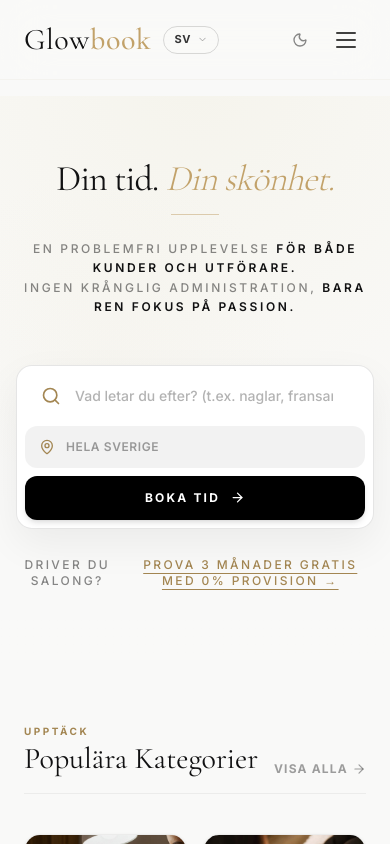
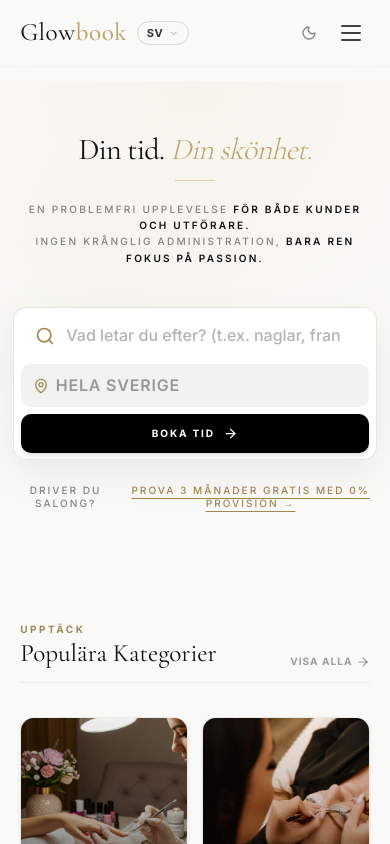
Before and after one commit to zofielyberg-del/glowbook, a Next.js app: page / in a window 390 px wide. Shown: the top 844 px of the page. Built offline with nearby package versions, Linux system fonts and the light colour scheme.

Commit message:
Optimize mobile viewport scaling (84%) for a spacious, comfortable mobile experience

```diff
--- a/src/app/globals.css
+++ b/src/app/globals.css
@@ -40,8 +40,16 @@
 }
 
 html {
-  font-size: 16px;
+  font-size: 84%; /* ~13.4px på mobilen – ger omedelbart mer luft och rymd åt hela mobillayouten */
   scroll-behavior: smooth;
+  -webkit-text-size-adjust: 100%;
+}
+
+/* Förhindrar att iOS Safari tvingar oönskad inzoomning vid klick i formulärfält på mobil */
+@media (max-width: 767px) {
+  input, select, textarea {
+    font-size: 16px !important;
+  }
 }
 
 /* Elegant, luftig lyxskalning för desktop och laptops */
```
